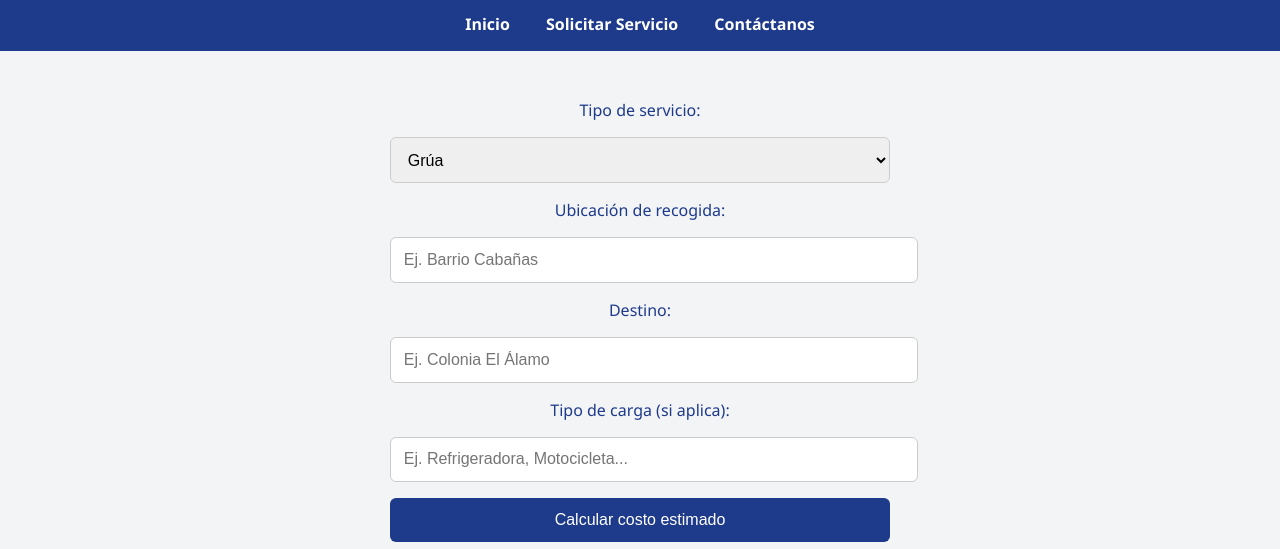
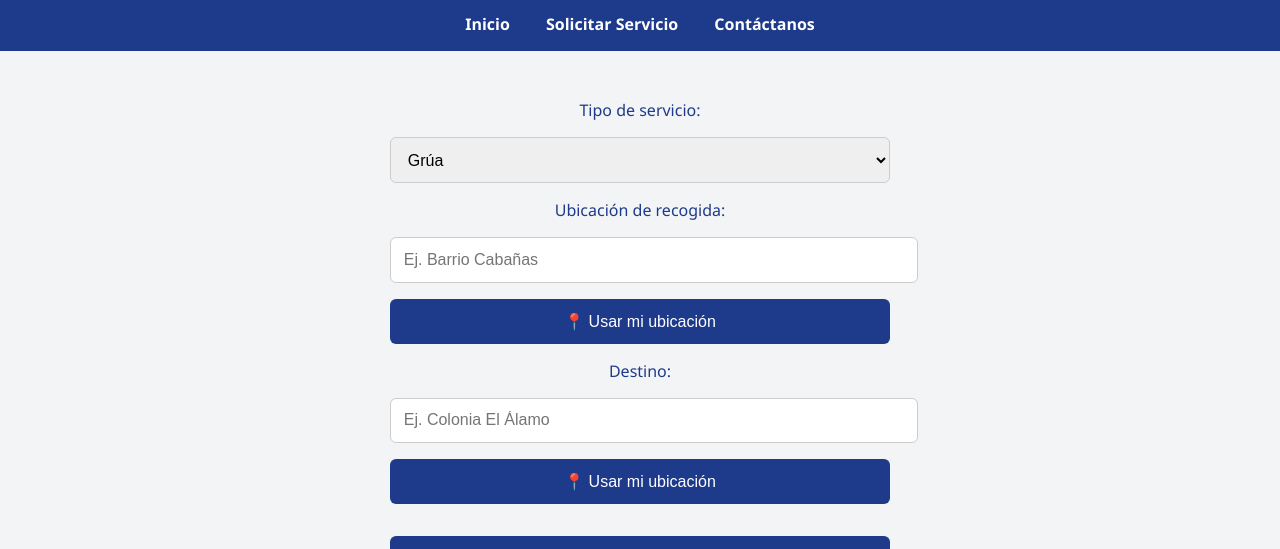
Before and after one commit to ledinv/CargaFacil-Web, a plain HTML site: page solicitar.html in a window 1280 px wide. Shown: the part 247-796 px from the top of the page. Drawn offline with Linux system fonts and the light colour scheme; some packages are replaced by stand-ins of ours.

Commit message:
Update solicitar.html

```diff
--- a/solicitar.html
+++ b/solicitar.html
@@ -18,13 +18,14 @@
       </select>
 
       <label for="origen">Ubicación de recogida:</label>
-      <input type="text" id="origen" name="origen" placeholder="Ej. Barrio Cabañas" required />
+      <input id="origen" name="origen" type="text" placeholder="Ej. Barrio Cabañas" required />
+      <button type="button" onclick="usarUbicacion('origen')">📍 Usar mi ubicación</button>
 
       <label for="destino">Destino:</label>
-      <input type="text" id="destino" name="destino" placeholder="Ej. Colonia El Álamo" required />
+      <input id="destino" name="destino" type="text" placeholder="Ej. Colonia El Álamo" required />
+      <button type="button" onclick="usarUbicacion('destino')">📍 Usar mi ubicación</button>
 
-      <label for="detalle">Tipo de carga (si aplica):</label>
-      <input type="text" id="detalle" name="detalle" placeholder="Ej. Refrigeradora, Motocicleta..." />
+      <div id="campos-dinamicos"></div>
 
       <button type="submit">Calcular costo estimado</button>
     </form>
@@ -35,6 +36,49 @@
   <footer></footer>
 
   <script src="script/includeHeaderFooter.js"></script>
-  <script src="script/main.js"></script>
+  <script>
+    let autocompleteOrigen, autocompleteDestino;
+    const paisesPermitidos = ['Honduras', 'Guatemala', 'El Salvador'];
+
+    function initAutocomplete() {
+      autocompleteOrigen = new google.maps.places.Autocomplete(document.getElementById('origen'));
+      autocompleteDestino = new google.maps.places.Autocomplete(document.getElementById('destino'));
+    }
+
+    function usarUbicacion(inputId) {
+      if (!navigator.geolocation) return alert("Tu navegador no permite geolocalización.");
+      navigator.geolocation.getCurrentPosition(async (pos) => {
+        const lat = pos.coords.latitude;
+        const lng = pos.coords.longitude;
+        const geocoder = new google.maps.Geocoder();
+        geocoder.geocode({ location: { lat, lng } }, (results, status) => {
+          if (status === 'OK') {
+            const pais = results[0].address_components.find(c => c.types.includes("country")).long_name;
+            if (!paisesPermitidos.includes(pais)) {
+              return alert(`Actualmente solo operamos en Honduras, Guatemala y El Salvador (Detectado: ${pais})`);
+            }
+            document.getElementById(inputId).value = results[0].formatted_address;
+          } else {
+            alert("No se pudo obtener la dirección.");
+          }
+        });
+      }, () => {
+        alert("No se pudo obtener tu ubicación.");
+      });
+    }
+
+    document.addEventListener("DOMContentLoaded", () => {
+      const tipoServicio = document.getElementById("tipo-servicio");
+      const camposDinamicos = document.getElementById("campos-dinamicos");
+
+      tipoServicio.addEventListener("change", () => {
+        const tipo = tipoServicio.value;
+        camposDinamicos.innerHTML = tipo === "grua"
+          ? `<label for="vehiculo">Tipo de vehículo:</label><input type="text" id="vehiculo" name="vehiculo" required />`
+          : `<label for="carga">Tipo de carga:</label><input type="text" id="carga" name="carga" required />`;
+      });
+    });
+  </script>
+  <script src="https://maps.googleapis.com/maps/api/js?key=AIzaSyCVU55Fqklut8xkmurlbdzOhlQd78pbVMM&libraries=places&callback=initAutocomplete" async defer></script>
 </body>
 </html>
```
